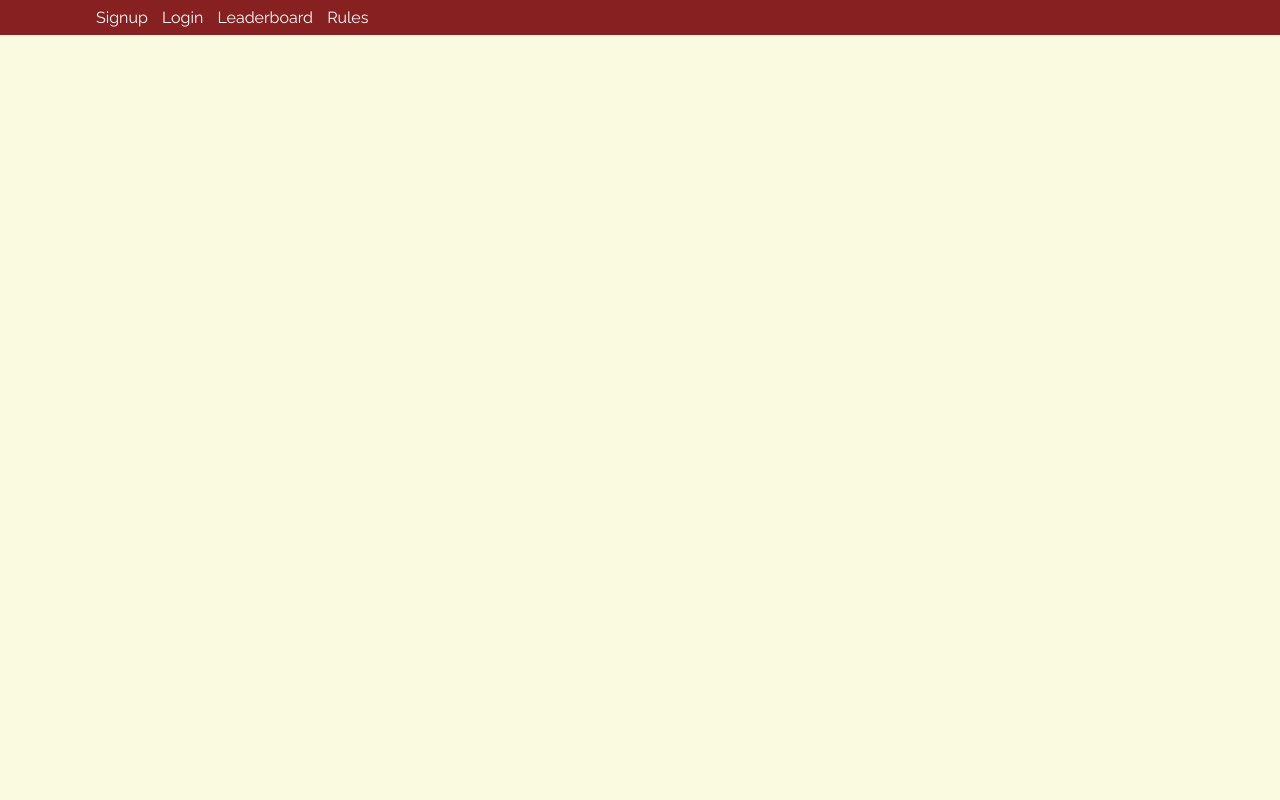
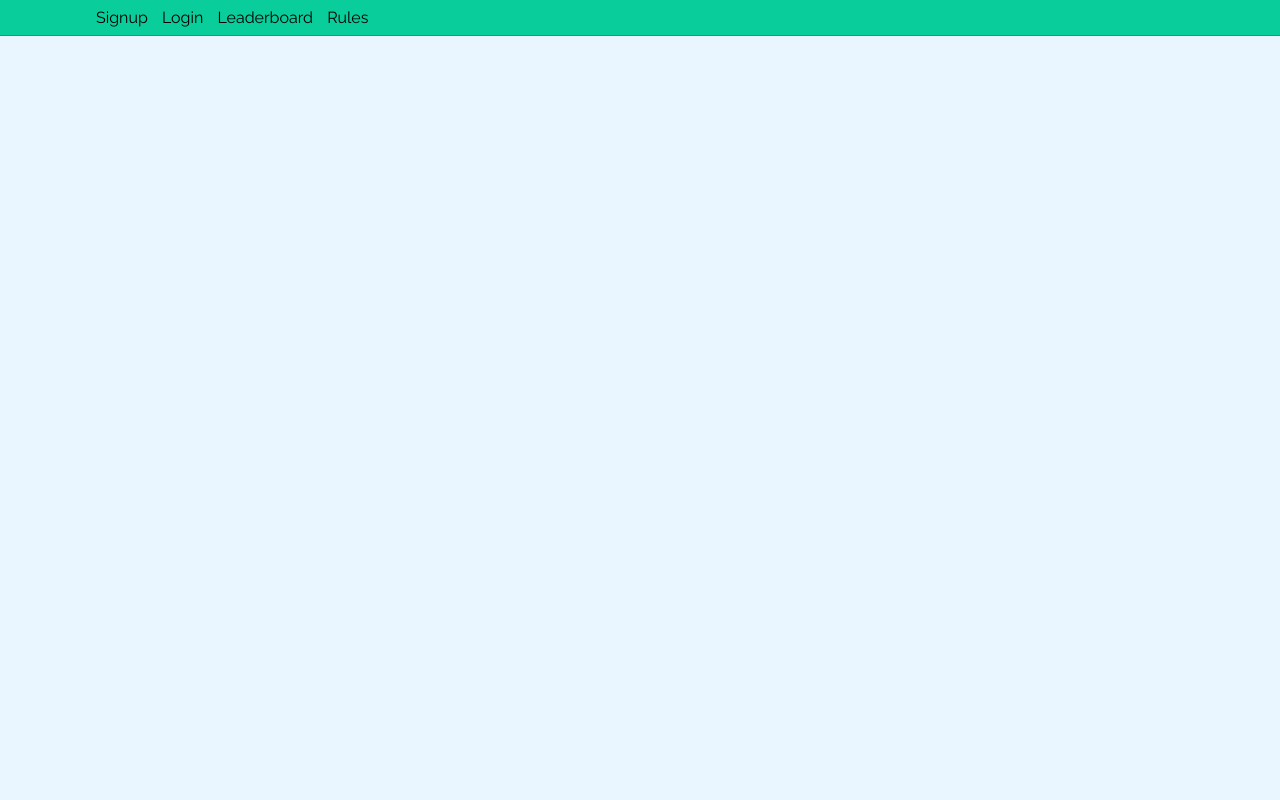
Before and after one commit to barun511/cryptic-hunt-personal, a Django app: page /base/ in a window 1280 px wide. Run offline with Django 3.2, Linux system fonts and the light colour scheme.

Commit message:
Changes the colour scheme

```diff
--- a/static/index.css
+++ b/static/index.css
@@ -3,13 +3,14 @@ body
 {
 	margin:0px;
 	padding:0px;
-	color:#000033;
+	color:black;
+    background-color: #e9f6ff;
 	font-family: Raleway, sans-serif; /* till you get Raleway */
-	background-color: rgb(250, 250, 225);
 }
 .navbar
 {
-	background-color: #872121;
+	background-color: #09ce9b;
+    border-bottom: 1.5px solid #6b7d30;
 	padding:8px;
 	align-items: center;
 	margin-top: 0px;
@@ -18,10 +19,10 @@ body
 .navbar a
 {
 	padding-right: 10px;
-	margintures: auto;
+	margin: auto;
 	text-align: center;
 	text-decoration: none;
-	color:white;
+	color:black;
 }
 .navbar right-align
 {
```
